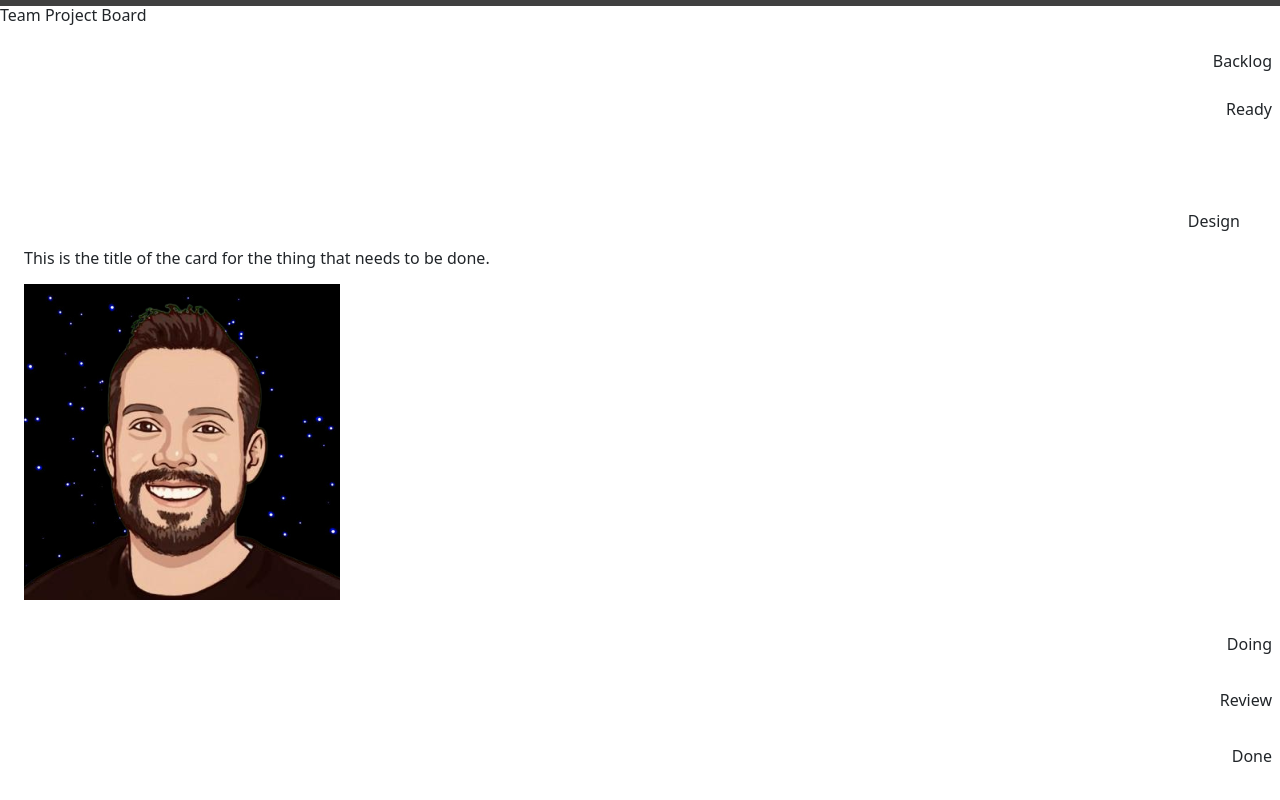
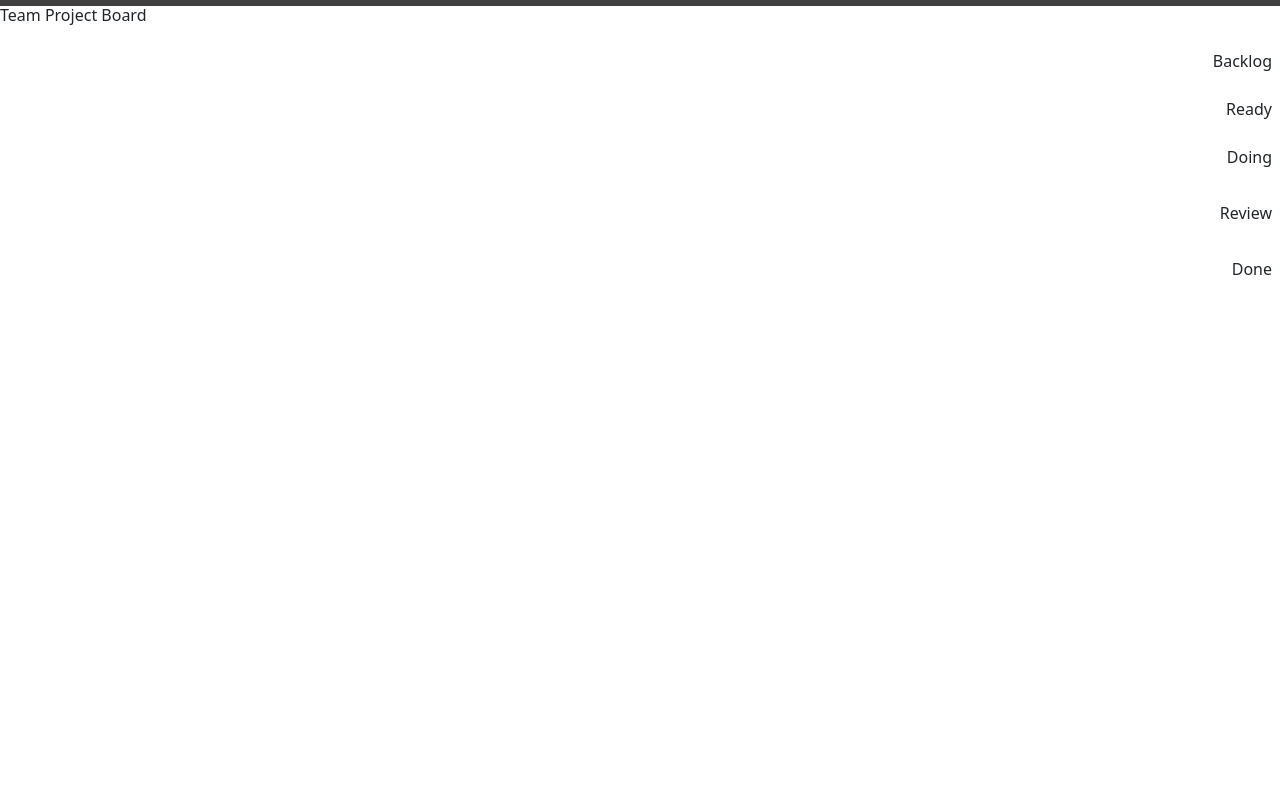
Before and after one commit to MaxKraemer/management-app, an Angular app: page / in a window 1280 px wide. Shown: the part 394-1194 px from the top of the page. After the commit the page ends 800 px from the top, so only its background shows below. Built offline with nearby package versions, Linux system fonts and the light colour scheme.

Commit message:
delete code

```diff
--- a/src/app/dashboard/dashboard.component.html
+++ b/src/app/dashboard/dashboard.component.html
@@ -42,20 +42,6 @@
 					</svg>
 				</button>
 			</div>
-			<div class="flex flex-col pb-2 overflow-auto">
-				<div class="relative flex flex-col items-start p-4 mt-3 bg-white rounded-lg cursor-pointer bg-opacity-90 group hover:bg-opacity-100" draggable="true">
-					<button class="absolute top-0 right-0 flex items-center justify-center hidden w-5 h-5 mt-3 mr-2 text-gray-500 rounded hover:bg-gray-200 hover:text-gray-700 group-hover:flex">
-						<svg class="w-4 h-4 fill-current" xmlns="http://www.w3.org/2000/svg" viewBox="0 0 20 20" fill="currentColor">
-							<path d="M10 6a2 2 0 110-4 2 2 0 010 4zM10 12a2 2 0 110-4 2 2 0 010 4zM10 18a2 2 0 110-4 2 2 0 010 4z" />
-						</svg>
-					</button>
-					<span class="flex items-center h-6 px-3 text-xs font-semibold text-pink-500 bg-pink-100 rounded-full">Design</span>
-					<h4 class="mt-3 text-sm font-medium">This is the title of the card for the thing that needs to be done.</h4>
-					<div class="flex items-center w-full mt-3 text-xs font-medium text-gray-400">
-						<img class="w-6 h-6 ml-auto rounded-full" src='assets\img\46283095.png'/>
-					</div>
-				</div>
-			</div>
 		</div>
 		<div class="flex flex-col flex-shrink-0 w-72">
 			<div class="flex items-center flex-shrink-0 h-10 px-2">
@@ -95,7 +81,6 @@
 				</button>
 			</div>
 			<div class="flex flex-col pb-2 overflow-auto">
-
 		</div>
 		<div class="flex-shrink-0 w-6"></div>
 	</div>
```
